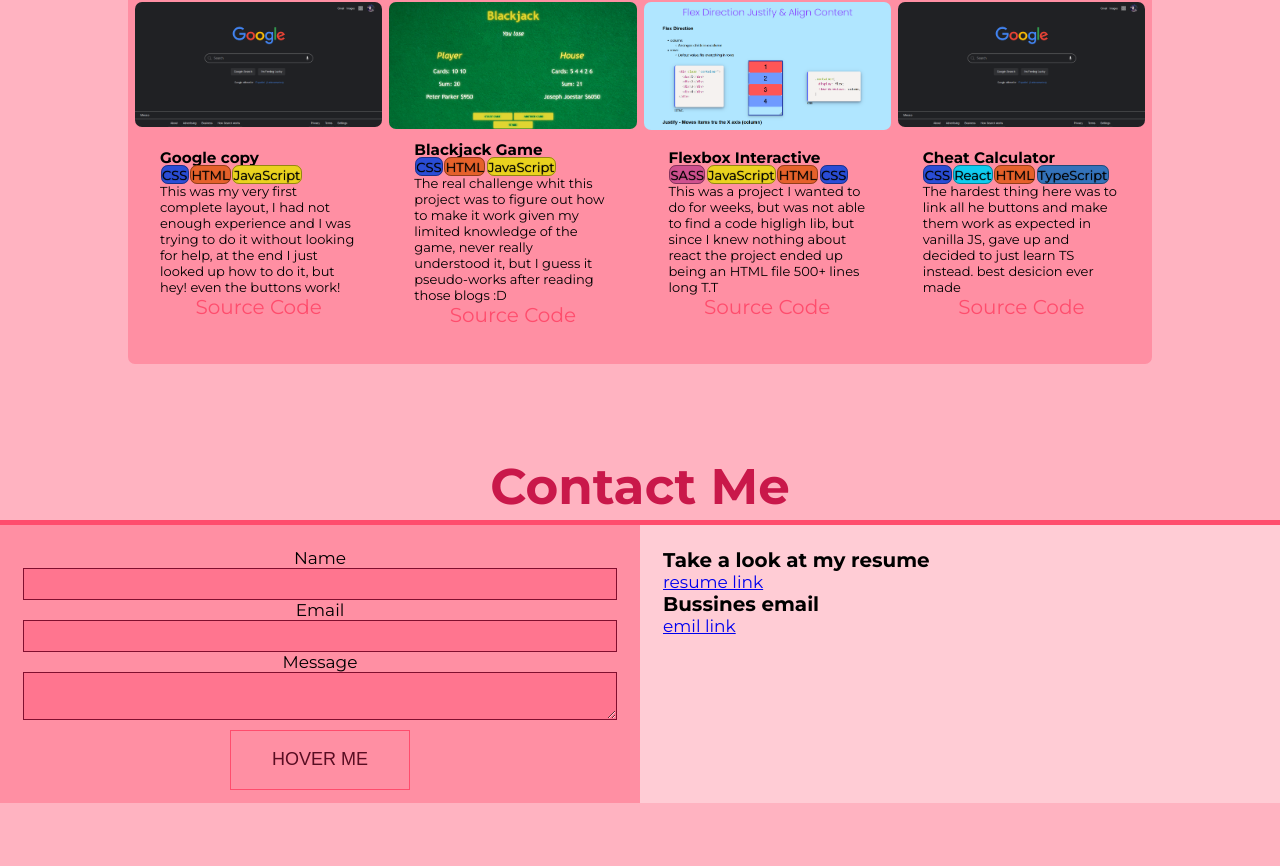
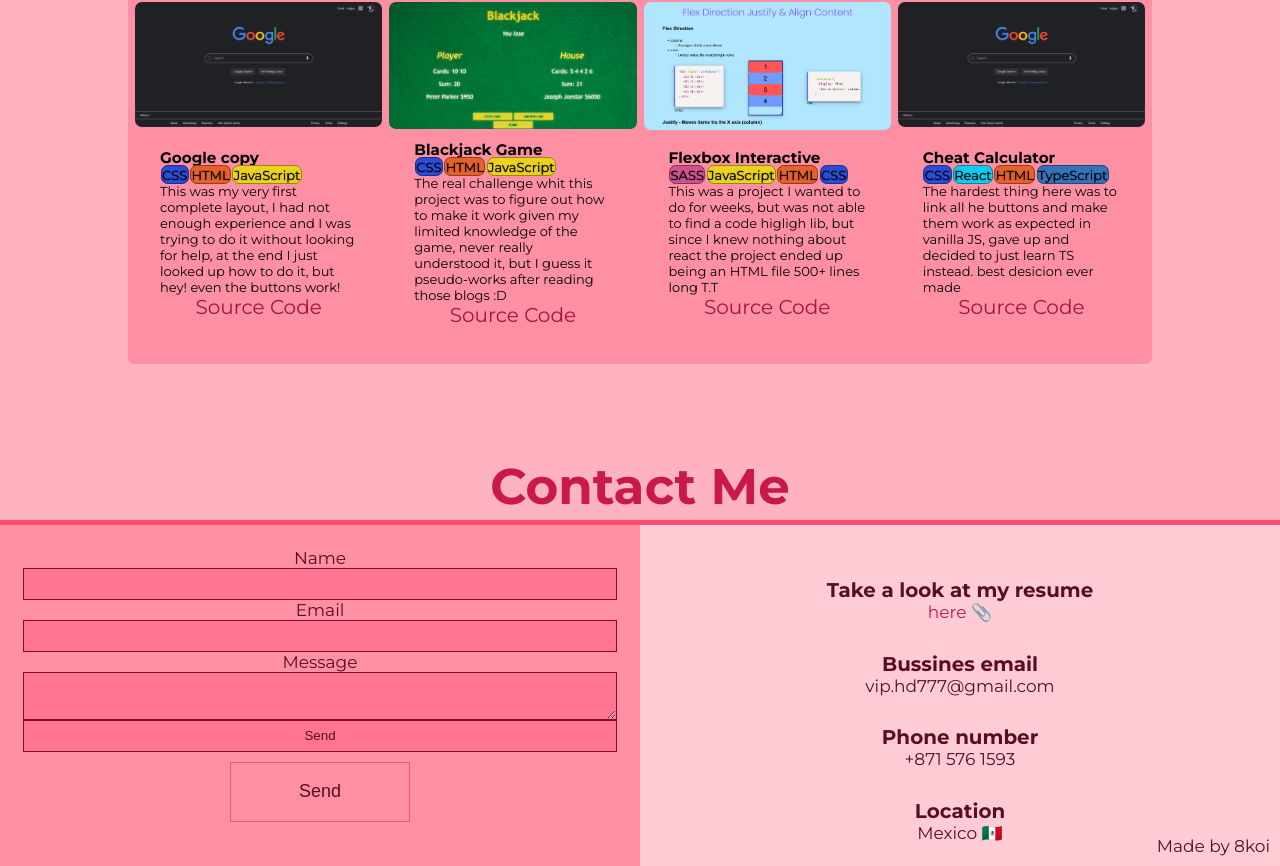
Before and after one commit to Hachikoi-the-creator/Portfolio-revamped, a React (Vite) app: page / in a window 1280 px wide. Shown: the part 1767-2633 px from the top of the page. Before the commit the page ends 2570 px from the top, so only its background shows below. Built offline with nearby package versions, Linux system fonts and the light colour scheme.

Commit message:
about me finished :D

```diff
--- a/src/app.css
+++ b/src/app.css
@@ -5,6 +5,10 @@
   box-sizing: border-box;
   margin: 0;
   padding: 0;
+}
+
+a {
+  transition: 0.1s ease-in-out;
 }
 
 :root {
--- a/src/components/ContacMe.jsx
+++ b/src/components/ContacMe.jsx
@@ -31,11 +31,12 @@ export default function ContactMe() {
       <section className="contact-me" id="contact-me">
         <form ref={form} onSubmit={sendEmail}>
           <label htmlFor="name">Name</label>
-          <input type="text" name="user_name" id="name" required />
+          <input type="text" name="user_name" id="name" />
           <label htmlFor="email">Email</label>
-          <input type="email" name="user_email" id="email" required />
+          <input type="email" name="user_email" id="email" />
           <label htmlFor="message">Message</label>
-          <textarea name="message" id="message" required />
+          <textarea name="message" id="message" />
+          <input type="submit" value="Send" />
           <div class="container">
             <div class="center">
               <button class="btn" type="submit">
@@ -54,16 +55,21 @@ export default function ContactMe() {
                     class="hl-line"
                   />
                 </svg>
-                <span>HOVER ME</span>
+                <span>Send</span>
               </button>
             </div>
           </div>
         </form>
         <div>
           <h3>Take a look at my resume</h3>
-          <a href="#">resume link</a>
+          <a href="#">here 📎</a>
           <h3>Bussines email</h3>
-          <a href="#">emil link</a>
+          <p>vip.hd777@gmail.com</p>
+          <h3>Phone number</h3>
+          <p>+871 576 1593</p>
+          <h3>Location</h3>
+          <p>Mexico 🇲🇽</p>
+          <p className="signature">Made by 8koi</p>
         </div>
       </section>
     </>
--- a/src/components/Projects.jsx
+++ b/src/components/Projects.jsx
@@ -1,5 +1,6 @@
 import React from "react";
 import "../sass/projects.scss";
+import "../sass/projectsImgs.scss";
 import Project1 from "../subComponnents/Project1";
 import Project2 from "../subComponnents/Project2";
 import Project3 from "../subComponnents/Project3";
--- a/src/sass/aboutMe.scss
+++ b/src/sass/aboutMe.scss
@@ -1,14 +1,4 @@
-// @import "./variables";
-
-$color-1: #590d22;
-$color-2: #800f2f;
-$color-3: #a4133c;
-$color-4: #c9184a;
-$color-5: #ff4d6d;
-$color-6: #ff758f;
-$color-7: #ff8fa3;
-$color-8: #ffb3c1;
-$color-9: #ffccd5;
+@use "./variables" as *;
 
 .about-me {
   background-color: $color-7;
--- a/src/sass/contactMe.scss
+++ b/src/sass/contactMe.scss
@@ -1,13 +1,4 @@
-// @use './variables';
-$color-1: #590d22;
-$color-2: #800f2f;
-$color-3: #a4133c;
-$color-4: #c9184a;
-$color-5: #ff4d6d;
-$color-6: #ff758f;
-$color-7: #ff8fa3;
-$color-8: #ffb3c1;
-$color-9: #ffccd5;
+@use "./variables" as *;
 
 h2 {
   text-align: center;
@@ -23,12 +14,27 @@ h2 {
   display: flex;
   background-color: $color-7;
 
+  * {
+    color: $color-1;
+  }
+
+  a {
+    color: $color-4;
+    text-decoration: none;
+
+    &:hover {
+      color: $color-2;
+    }
+  }
+
   > div {
     background-color: $color-9;
+    text-align: center;
   }
 
   > div,
   form {
+    position: relative;
     width: 50%;
     display: flex;
     flex-direction: column;
@@ -50,6 +56,16 @@ h2 {
       background-color: $color-6;
       border: $color-2 1px solid;
     }
+  }
+
+  h3 {
+    margin-top: 5%;
+  }
+
+  .signature {
+    position: absolute;
+    bottom: 10px;
+    right: 10px;
   }
 }
 // Button animation
@@ -110,5 +126,10 @@ svg {
 @media screen and (max-width: 700px) {
   .contact-me {
     flex-direction: column;
+
+    > form,
+    > div {
+      width: 100%;
+    }
   }
 }
--- a/src/sass/hero.scss
+++ b/src/sass/hero.scss
@@ -1,4 +1,4 @@
-@import "./variables";
+@use "./variables" as *;
 
 .hero {
   height: fit-content;
@@ -40,7 +40,11 @@
   margin: 3ch 15%;
   align-items: center;
 
-  > * {
+  // a {
+  //   width: fit-content;
+  // }
+
+  * {
     width: fit-content;
     position: relative;
   }
@@ -60,6 +64,8 @@
   .linked svg {
     width: 69px;
     fill: $color-3;
+    position: relative;
+    transition: 0.1s ease-in-out;
 
     &:hover {
       fill: $color-1;
--- a/src/sass/navbar.scss
+++ b/src/sass/navbar.scss
@@ -1,13 +1,5 @@
 @charset "UTF-8";
-$color-1: #590d22;
-$color-2: #800f2f;
-$color-3: #a4133c;
-$color-4: #c9184a;
-$color-5: #ff4d6d;
-$color-6: #ff758f;
-$color-7: #ff8fa3;
-$color-8: #ffb3c1;
-$color-9: #ffccd5;
+@use "./variables" as *;
 
 //--- MAIN ---//
 .header {
@@ -105,6 +97,7 @@ $color-9: #ffccd5;
     text-decoration: none;
     font-size: 2.6rem;
     font-weight: 700;
+    transition: 0.1s ease-in-out;
   }
   a:hover {
     color: $color-1;
--- a/src/sass/projects.scss
+++ b/src/sass/projects.scss
@@ -1,13 +1,4 @@
-@import "./variables";
-// $color-1: #590d22;
-// $color-2: #800f2f;
-// $color-3: #a4133c;
-// $color-4: #c9184a;
-// $color-5: #ff4d6d;
-// $color-6: #ff758f;
-// $color-7: #ff8fa3;
-// $color-8: #ffb3c1;
-// $color-9: #ffccd5;
+@use "./variables" as *;
 
 .pp-container {
   width: 80%;
@@ -52,13 +43,15 @@
   }
 
   // Layout for big screen
-  a {
-    fill: $color-5;
-    color: $color-5;
+  a,
+  svg {
+    fill: $color-3;
+    color: $color-3;
+    transition: 0.1s ease-in-out;
 
     &:hover {
-      fill: $color-3;
-      color: $color-3;
+      fill: $color-1;
+      color: $color-1;
     }
 
     &.project1 {
--- /dev/null
+++ b/src/sass/projectsImgs.scss
@@ -0,0 +1 @@
+@use "./variables" as *;
```
